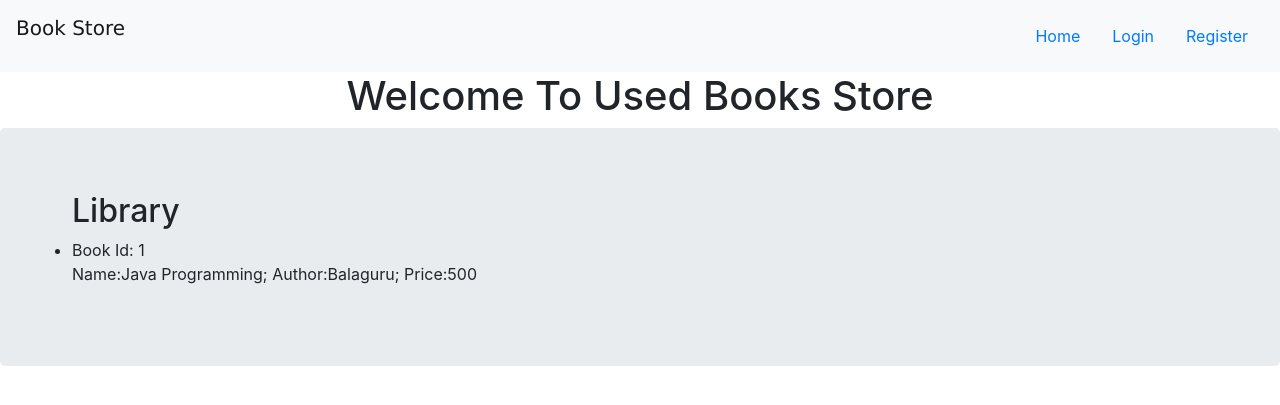
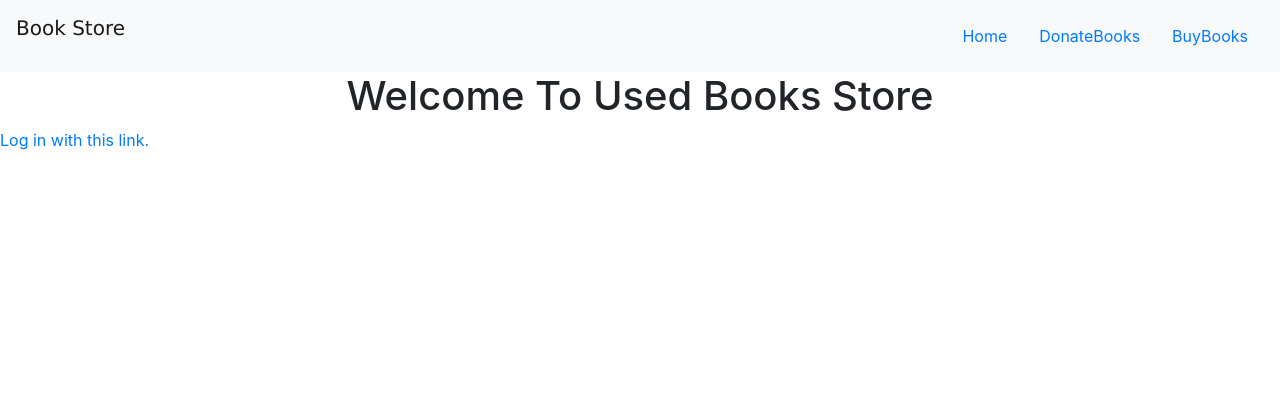
Before and after one commit to ReshmaRegijc/book, a Flask app: page / in a window 1280 px wide. Shown: the top 405 px of the page. Run offline with Flask 2, Linux system fonts and the light colour scheme; data comes from the database, SQL or seed files in the repository; parts of the project's set-up code (start-up, migrations or seed data) failed here and were passed over; some libraries are stand-ins or nearby versions.

Commit message:
updated base.html

```diff
--- a/app.py
+++ b/app.py
@@ -1,25 +1,11 @@
-from flask_login.utils import login_required, login_user, logout_user
+
 from book import app
 from book import db
-from book.models import Book, User
+from book.models import Book
 from book.forms import *
 from flask import render_template, redirect,url_for, request, flash
+from flask_dance.contrib.google import make_google_blueprint, google
 import os
-
-os.environ["OAUTHLIB_INSECURE_TRANSPORT"] = '1'
-os.environ["OAUTHLIB_RELAX_TOKEN_SCOPE"] = '1'
-
-
-blueprint = make_google_blueprint(
-    client_id="######.apps.googleusercontent.com",
-    client_secret="####",
-    # reprompt_consent=True,
-    offline=True,
-    scope=["profile", "email"]
-)
-app.register_blueprint(blueprint, url_prefix="/login")
-
-
 
 
 @app.route('/')
@@ -36,7 +22,6 @@ def welcome_user():
 
 
 @app.route('/add', methods=['GET','POST'])
-@login_required
 def add():
 
     form = AddForm()
@@ -56,7 +41,6 @@ def add():
     return render_template('add.html',form=form)
 
 @app.route('/delete', methods=['GET','POST'])
-@login_required
 def delete():
 
     form = DeleteForm()
@@ -74,12 +58,11 @@ def delete():
     return render_template('delete.html',form=form)
 
 
-@app.route('/logout')
-@login_required
+"""@app.route('/logout')
 def logout():
     logout_user()
     flash('You logged out!')
-    return redirect(url_for('index'))
+    return redirect(url_for('index'))"""
 
 """@app.route('/login', methods= ['GET','POST'])
 def login():
@@ -126,7 +109,7 @@ def login():
     assert resp.ok, resp.text
     email=resp.json()["email"]
 
-    return render_template("welcome.html",email=email)
+    return render_template("home.html",email=email)
 
 
 
--- a/book/forms.py
+++ b/book/forms.py
@@ -2,7 +2,7 @@ from flask_wtf import FlaskForm
 from wtforms import StringField, IntegerField, PasswordField,  SubmitField
 from wtforms.validators import DataRequired, EqualTo, Email
 from wtforms import ValidationError
-from book.models import User
+
 
 class AddForm(FlaskForm):
 
@@ -15,7 +15,7 @@ class DeleteForm(FlaskForm):
     id = IntegerField("Enter book id")
     submit = SubmitField("Submit")
 
-class RegistrationForm(FlaskForm):
+"""class RegistrationForm(FlaskForm):
     email = StringField('Email', validators=[DataRequired(),Email()])
     username = StringField('Username', validators=[DataRequired()])
     password = PasswordField('Password', validators=[DataRequired(),EqualTo('confirm_password', message='Passwords must match')])
@@ -35,4 +35,4 @@ class RegistrationForm(FlaskForm):
 class LoginForm(FlaskForm):
     email = StringField('Email', validators=[DataRequired(),Email()])
     password = PasswordField('Password', validators=[DataRequired()])
-    submit = SubmitField('Login')
+    submit = SubmitField('Login')"""
--- a/book/models.py
+++ b/book/models.py
@@ -1,6 +1,4 @@
-from book import db ,login_manager
-from werkzeug.security import generate_password_hash, check_password_hash
-from flask_login import UserMixin
+from book import db
 
 
 
@@ -21,11 +19,11 @@ class Book(db.Model):
     def __repr__(self):
         return (f"Name:{self.name}; Author:{self.author}; Price:{self.price}")
 
-@login_manager.user_loader
+"""@login_manager.user_loader
 def load_user(user_id):
-    return User.query.get(user_id)
+    return User.query.get(user_id)"""
 
-class User(db.Model, UserMixin):
+"""class User(db.Model, UserMixin):
     __tablename__ = 'users'
     id = db.Column(db.Integer, primary_key = True)
     email = db.Column(db.String(64), unique = True, index= True)
@@ -39,4 +37,4 @@ class User(db.Model, UserMixin):
         self.password_hash = generate_password_hash(password)
 
     def check_password(self, password):
-        return check_password_hash(self.password_hash,password)
+        return check_password_hash(self.password_hash,password)"""
--- a/book/templates/base.html
+++ b/book/templates/base.html
@@ -16,27 +16,18 @@
                 <li class="nav-item active">
                   <a class="nav-link" href="{{url_for('index')}}">Home <span class="sr-only">(current)</span></a>
                 </li>
-                {% if current_user.is_authenticated  %}
+
                 <li class="nav-item">
                   <a class="nav-link" href="{{ url_for('add') }}">DonateBooks</a>
                 </li>
                 <li class="nav-item">
                   <a class="nav-link" href="{{ url_for('delete') }}">BuyBooks</a>
                 </li>
-                <li class="nav-item">
-                  <a class="nav-link" href="{{ url_for('logout') }}">Logout</a>
-                </li>
-
-                {% else %}
-                <li class="nav-item">
-                  <a class="nav-link" href="{{ url_for('login') }}">Login</a>
-                </li>
-                <li class="nav-item">
-                  <a class="nav-link" href="{{ url_for('register') }}">Register</a>
-                </li>
 
 
-                {% endif %}
+
+
+
               </ul>
             </nav>
 
@@ -52,9 +43,10 @@
               </div>
             </div>
           </div>
-
+          <a href="{{url_for('login')}}">Log in with this link.</a>
 
         {% block content %}
+
 
         {% endblock %}
         <script src="https://code.jquery.com/jquery-3.2.1.slim.min.js" integrity="sha384-KJ3o2DKtIkvYIK3UENzmM7KCkRr/rE9/Qpg6aAZGJwFDMVNA/GpGFF93hXpG5KkN" crossorigin="anonymous"></script>
--- a/book/templates/home.html
+++ b/book/templates/home.html
@@ -2,16 +2,6 @@
 
 {% block content %}
 
-    {% if current_user.is_authenticated %}
-    <p>Hi {{ current_user.username }}!</p>
-  {% endif %}
-  <div class="jumbotron">
-    <ul>
-        <h2>Library</h2>
-        {% for book in books %}
-        <li>Book Id: {{book.id}} <br> {{book}}</li>
-        {% endfor %}
-    </ul>
 
 
 
```
Also changed, not shown: book/__init__.py (+22 -8 lines).
